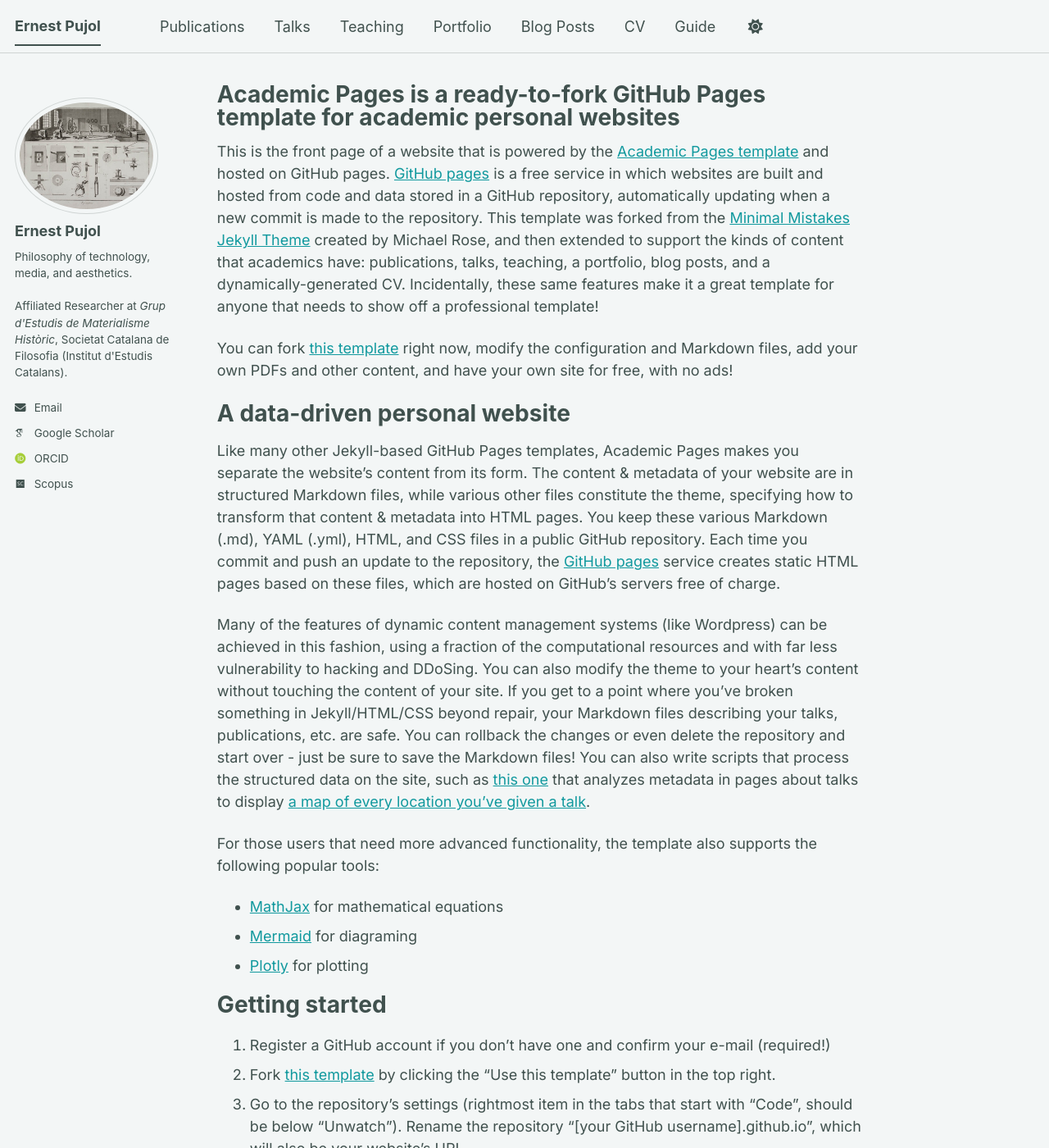
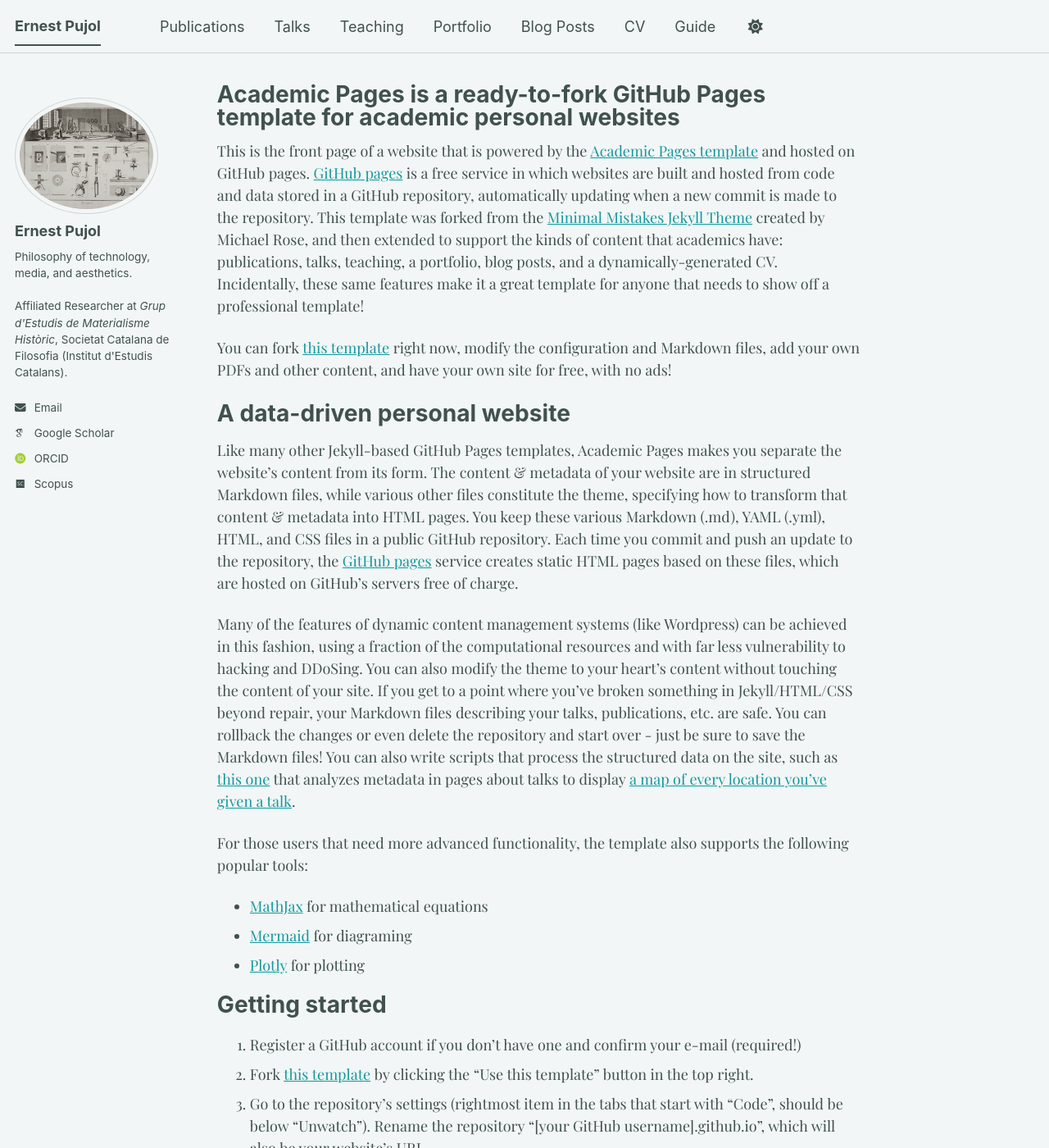
Before and after one commit to epujol90/epujol90.github.io, a Jekyll site: the page built from _pages/about.md, in a window 1280 px wide and 1400 px high. Shown: the whole window at 82% size. Built offline with Jekyll 4.4.1, drawn with Linux system fonts in a browser that asks for light colours; some web fonts are replaced; a script bundle is joined from its source files by our own code; library files that are not in the unit come from our copies.

Commit message:
Update main.scss

```diff
--- a/assets/css/main.scss
+++ b/assets/css/main.scss
@@ -42,10 +42,10 @@
     "vendor/font-awesome/brands"
 ;
 
-@import url('https://fonts.googleapis.com/css2?family=Inter:wght@400;700&display=swap');
+@import url('https://fonts.googleapis.com/css2?family=Playfair+Display:wght@400;700&display=swap');
 
 body {
-  font-family: "Inter", sans-serif;
+  font-family: "Playfair Display", serif;
 }
 .page {
   padding-left: 2em;
```
